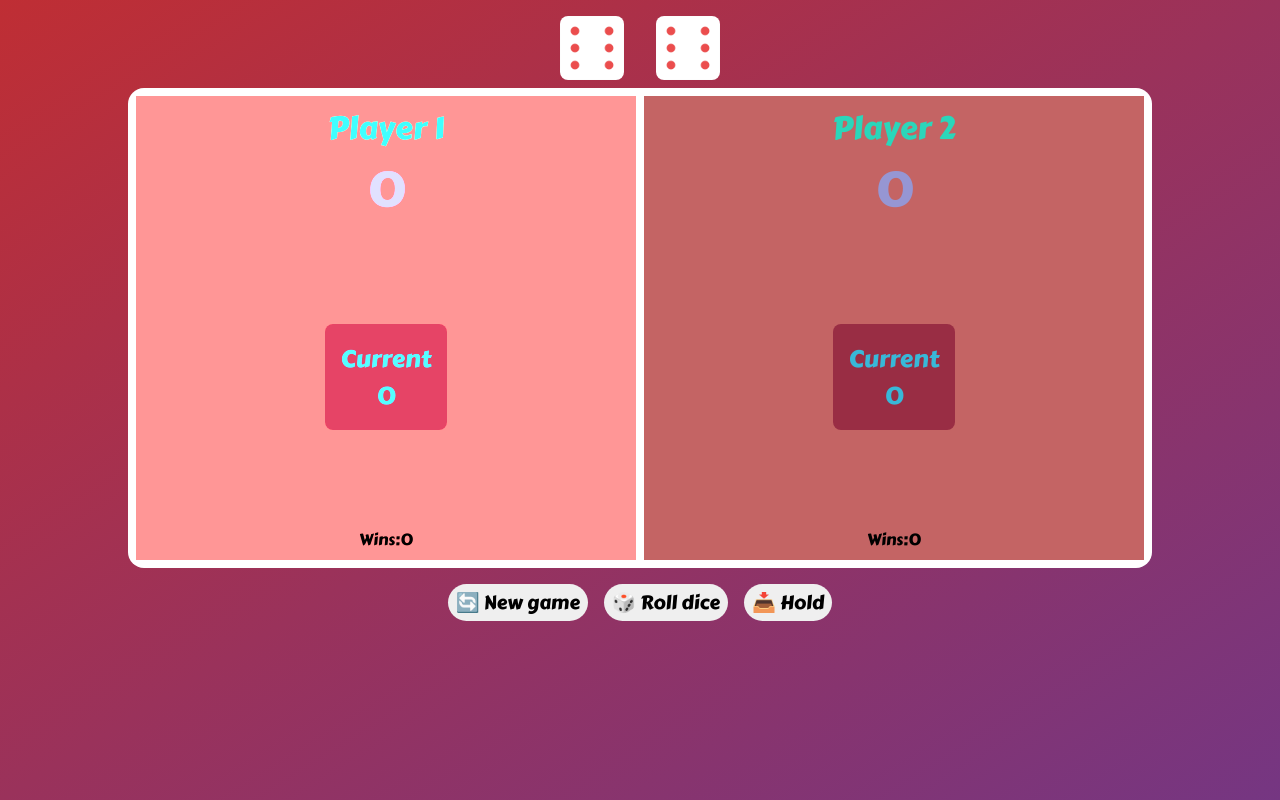
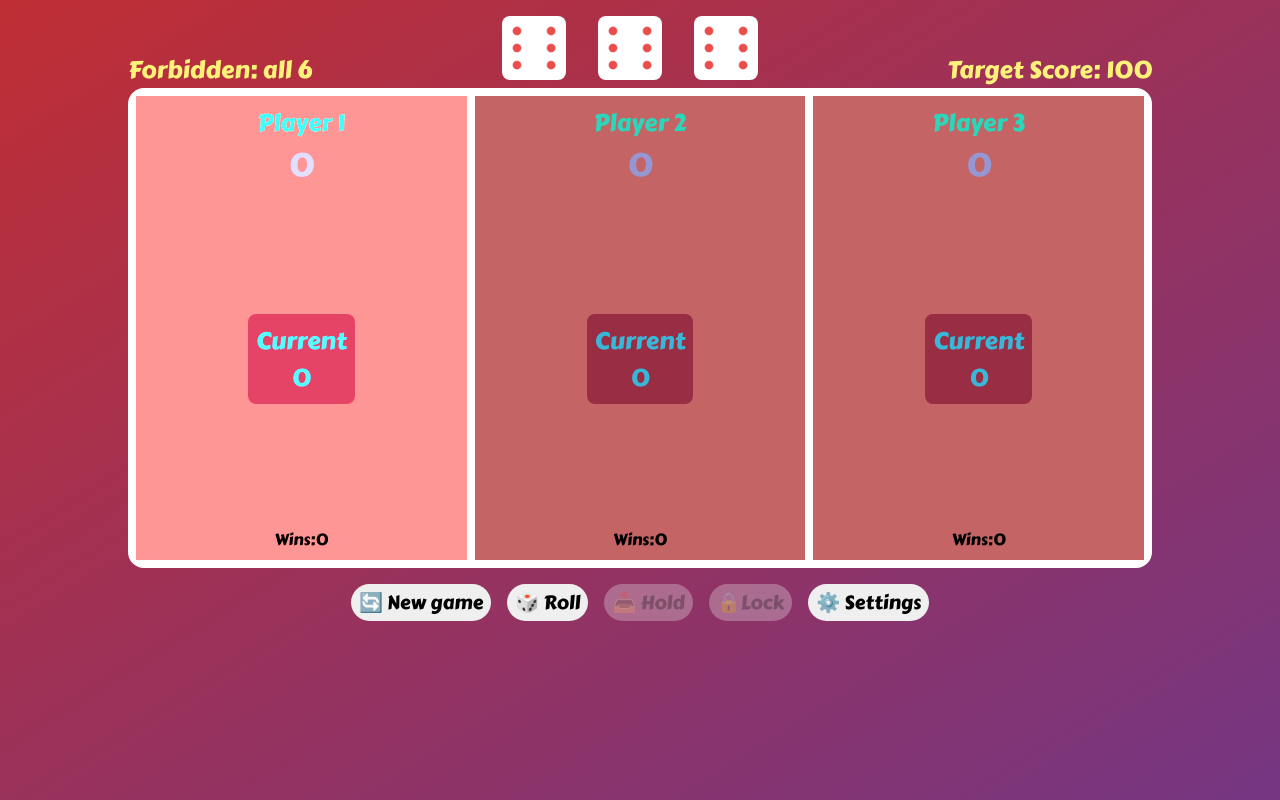
Before and after one commit to mick84/dices, a React (Create React App) app: page / in a window 1280 px wide. Both pictures are taken after a click on the button "🏁Start!". Built offline with nearby package versions, Linux system fonts and the light colour scheme.

Commit message:
continue rimproving logic

```diff
--- a/src/App.jsx
+++ b/src/App.jsx
@@ -2,26 +2,29 @@ import "./App.css";
 import { useState } from "react";
 import Game from "./components/Game";
 import PresetPage from "./components/PresetPage";
-
+const initState = {
+  targetScore: 100,
+  gameIsRunning: false,
+  players: 3,
+  dicesPlaying: 3,
+  round: 0,
+  forbiddenSeq: 6,
+  settingsMode: true,
+};
 function App() {
-  const [state, setState] = useState({
-    targetScore: 100,
-    gameIsRunning: false,
-    players: 2,
-    dicesPlaying: 2,
-  });
-
+  const [state, setState] = useState(initState);
   return (
     <div className="App">
-      {!state.gameIsRunning && (
+      {state.settingsMode && (
         <PresetPage
           {...state}
           changePresets={(presets) => setState((p) => ({ ...p, ...presets }))}
         />
       )}
-      {state.gameIsRunning && <Game {...state} />}
+      {!state.settingsMode && (
+        <Game {...state} gotoSettings={() => setState(() => initState)} />
+      )}
     </div>
   );
 }
-
 export default App;
--- a/src/components/Controls.jsx
+++ b/src/components/Controls.jsx
@@ -1,13 +1,7 @@
 import styled from "styled-components";
-
 export default styled.section`
   display: flex;
   justify-content: center;
   gap: 1rem;
   padding: 1rem;
 `;
-/*
-export default function Controls(props) {
-  return <ControlsUI>{props.children}</ControlsUI>;
-}
-*/
--- a/src/components/Game.jsx
+++ b/src/components/Game.jsx
@@ -5,6 +5,8 @@ import Dices from "./Dices";
 import Player from "./Player";
 import Button from "./Button";
 import dicesResults from "../utils/dicesResults";
+import { treatWinner, treatLoser } from "../utils/treatPlayer";
+import circularShifted from "../utils/circularShifted";
 export const GameEl = styled.div`
   min-height: 100vh;
   width: 100vw;
@@ -13,7 +15,6 @@ export const GameEl = styled.div`
   flex-direction: column;
   padding: 0.5rem;
 `;
-
 const PlayersContainer = styled.div`
   display: flex;
   //justify-items: stretch;
@@ -24,69 +25,171 @@ const PlayersContainer = styled.div`
   border-radius: 1rem;
   overflow: hidden;
   height: 60vh;
+  position: relative;
 `;
-/* full state for Game:{
-targetScore,
-gameIsRunning,
-players,
-diceResults:[]
-dicesPlaying,
- currentPlayer,
-    round,
-    playersLeft}
+const Info = styled.p`
+  color: #fff27b;
+  font-size: 1.5rem;
+`;
+const FlexCont = styled.div`
+  width: 80vw;
+  display: flex;
+  justify-content: space-between;
+  align-items: flex-end;
+`;
+/* props = {
+      targetScore,
+      gameIsRunning: true,
+      diceResults: Array<6>(playersQuantity),
+      playersRemained:number=players.length
+      players: Array<{
+        totalScore: 0,
+        currentScore: 0,
+        wins: 0,
+        locked:false
+        isPlaying: true,
+        playerNum: i,         <= i from 0 to players.length, excluding!
+      }>(players.length),
+      currentPlayer : players[0]
+    };
+
+    {
+      gameisrunning,diceresults,playersRemained,players,currentPlayer
+    }
 */
+
 export default function Game(props) {
+  const { gameIsRunning, diceResults, players, playerIndex } = props;
   const [state, setState] = useState({
-    ...props,
-    currentPlayer: 0,
-    round: 0,
-    playersLeft: props.players,
-    diceResults: Array.from({ length: props.dicesPlaying }, () => 6),
+    gameIsRunning,
+    diceResults,
+    players,
+    playerIndex,
   });
-  const [players, setPlayers] = useState(
-    Array.from({ length: state.players }, (_, i) => ({
-      totalScore: 0,
-      currentScore: 0,
-      wins: 0,
-      isPlaying: true,
-      playerNum: i,
-    }))
-  );
+  /*
+  const playerEls = state.players.map((_, i) => (
+    <Player key={i} active={i === state.playerIndex} {...state.players[i]} />
+  ));
+  */
   const handleRolling = () => {
-    const diceResults = dicesResults(props.dicesPlaying, true);
-    setState((p) => ({ ...p, diceResults }));
-    if (diceResults.every((n) => n === 6)) {
-      console.log("6 everywhere");
-      //switch to next active player:
-      const nextPlayer = players
-        .concat(players)
-        .slice(state.currentPlayer + 1)
-        .find((el) => el.isPlaying === true);
-      setPlayers((players) => {
-        players[state.currentPlayer].currentScore += 10;
-
-        return players;
+    //!-------------check if there are active unlocked players!
+    const diceResults = dicesResults(props.dicesPlaying);
+    setState((st) => ({ ...st, diceResults }));
+    if (diceResults.every((n) => n === props.forbiddenSeq)) {
+      const repeated = circularShifted(state.players, state.playerIndex);
+      const nextPlayer = repeated.find((el) => !el.lost && !el.locked);
+      setState((st) => {
+        st.players[st.playerIndex].currentScore = 0;
+        st.playerIndex = nextPlayer.playerNum;
+        return { ...st };
       });
-      setState((p) => ({ ...p, currentPlayer: nextPlayer.playerNum }));
       return;
     }
-    //check if current player has more than|equal to target
+    const newScore = diceResults.reduce(
+      (a, b) => a + b,
+      state.players[state.playerIndex].currentScore
+    );
+    console.log(newScore, props.targetScore);
+    setState((st) => {
+      const player = st.players[st.playerIndex];
+      player.currentScore = newScore;
+      switch (true) {
+        case newScore > props.targetScore:
+          treatLoser(player, st);
+          break;
+        case newScore === props.targetScore:
+          for (const p of st.players) {
+            p.lost = p !== player;
+            // p.isPlaying = p === player;
+          }
+          st.gameIsRunning = false;
+          treatWinner(player, st);
+          break;
+        default:
+          return { ...st }; //! ----------------????----------------
+      }
+      const otherPlaying = st.players.filter((p) => !p.lost && !p.locked);
+      if (otherPlaying.length > 1) {
+        st.playerIndex = otherPlaying[0].playerNum;
+      } else if (otherPlaying.length === 1) {
+        //otherPlaying[0].locked = true;
+        //calculate max score from all not losers:
+        const scoresToCompare = st.players.map((p) =>
+          p.lost ? 0 : p.totalScore
+        );
+        const winnerScore = Math.max(scoresToCompare);
+        const winners = st.players.filter((p) => p.totalScore === winnerScore);
+        for (const winner of winners) {
+          treatWinner(winner, st);
+        }
+        //treatWinner(otherPlaying[0], state);
+      }
+      return { ...st };
+    });
   };
+  const handleHold = (lock) => {
+    //set player's current score to total score
+    setState((st) => {
+      const player = st.players[st.playerIndex];
+      player.totalScore += player.currentScore;
+      player.currentScore = 0;
+      player.locked = lock;
+      const repeated = circularShifted(st.players, st.playerIndex);
+      const playersIn = repeated.filter((p) => !p.lost && !p.locked);
+      const nextPlayer = playersIn.length > 1 && playersIn[0];
+      if (nextPlayer) {
+        st.playerIndex = nextPlayer.playerNum;
+      } else {
+        st.gameIsRunning = false;
+      }
+      return { ...st };
+    });
+  };
+  const handleReset = () => {};
   return (
     <GameEl>
-      <Dices
-        quantity={state.dicesPlaying}
-        diceResults={state.diceResults}
-      ></Dices>
+      <FlexCont>
+        <Info>Forbidden: all {props.forbiddenSeq}</Info>
+        <Dices
+          quantity={state.dicesPlaying}
+          diceResults={state.diceResults}
+        ></Dices>
+        <Info>Target Score: {props.targetScore}</Info>
+      </FlexCont>
       <PlayersContainer>
-        {players.map((_, i) => (
-          <Player key={i} active={i === state.currentPlayer} {...players[i]} />
+        {state.players.map((_, i) => (
+          <Player
+            key={i}
+            active={i === state.playerIndex}
+            {...state.players[i]}
+          />
         ))}
       </PlayersContainer>
       <Controls>
-        <Button>🔄 New game</Button>
-        <Button onClick={handleRolling}>🎲 Roll dice</Button>
-        <Button>📥 Hold</Button>
+        <Button onClick={handleReset}>🔄 New game</Button>
+        <Button onClick={handleRolling} disabled={!state.gameIsRunning}>
+          🎲 Roll
+        </Button>
+        <Button
+          onClick={handleHold.bind(null, false)}
+          disabled={
+            !state.gameIsRunning ||
+            state.players[state.playerIndex].currentScore === 0
+          }
+        >
+          📥 Hold
+        </Button>
+        <Button
+          onClick={handleHold.bind(null, true)}
+          disabled={
+            !state.gameIsRunning ||
+            state.players[state.playerIndex].currentScore === 0 ||
+            state.players[state.playerIndex].locked
+          }
+        >
+          🔒Lock
+        </Button>
+        <Button onClick={props.gotoSettings}>⚙️ Settings</Button>
       </Controls>
     </GameEl>
   );
--- a/src/components/Player.jsx
+++ b/src/components/Player.jsx
@@ -1,11 +1,11 @@
 import styled from "styled-components";
-
+//import { useState } from "react";
 const PlayerTitle = styled.p`
   color: #2bd6ba;
-  font-size: 2rem;
+  font-size: 1.5rem;
 `;
 const PlayerScore = styled.p`
-  font-size: 3rem;
+  font-size: 2rem;
   color: #9696d3;
 `;
 const Current = styled.div`
@@ -14,7 +14,22 @@ const Current = styled.div`
   background-color: #992d44;
   border-radius: 0.5rem;
   width: fit-content;
-  padding: 1rem;
+  padding: 0.5rem;
+  &.winner,
+  &.locked {
+    height: 4rem;
+    width: 5rem;
+    background-size: contain;
+    background-repeat: no-repeat;
+    background-color: transparent;
+    background-position: center;
+  }
+  &.winner {
+    background-image: url(/pics/crown.png);
+  }
+  &.locked {
+    background-image: url(/pics/lock.png);
+  }
 `;
 const Header = styled.div`
   display: flex;
@@ -28,21 +43,35 @@ const PlayerSec = styled.section`
   justify-content: space-between;
   align-items: center;
   width: 100%;
+  //position: relative;
+  overflow: hidden;
   &.active {
     filter: brightness(1.5);
+  }
+  &.lost {
+    filter: brightness(0.5);
   }
 `;
 export default function Player(props) {
   //console.log(props);
+  //const [className,setClassName]=useState(props.active && "active");
+  ///const { winner, locked, lost } = props;
+  //const [state, setState] = useState({ winner, locked, lost });
   return (
-    <PlayerSec className={props.active && "active"}>
+    <PlayerSec className={(props.active && "active") || (props.lost && "lost")}>
       <Header>
         <PlayerTitle>Player {props.playerNum + 1}</PlayerTitle>
         <PlayerScore>{props.totalScore}</PlayerScore>
       </Header>
-      <Current>
-        <p>Current</p>
-        <p>{props.currentScore}</p>
+      <Current
+        className={(props.winner && "winner") || (props.locked && "locked")}
+      >
+        {!(props.winner || props.locked) && (
+          <>
+            <p>Current</p>
+            <p>{props.currentScore}</p>
+          </>
+        )}
       </Current>
       <p>Wins:{props.wins} </p>
     </PlayerSec>
--- a/src/components/PresetPage.jsx
+++ b/src/components/PresetPage.jsx
@@ -1,16 +1,9 @@
-import { useRef } from "react";
+import { useRef, useState } from "react";
 import styled from "styled-components";
 
 import { GameEl } from "./Game";
 import Button from "./Button";
 
-/*props to gameEl: {
-  targetScore: 100,
-  gameIsRunning: false,
-  players: 2,
-  dicesPlaying: 2,
-
-  changePresets} */
 const InputBlock = styled.div`
   background-color: #ca7b99;
   display: flex;
@@ -20,7 +13,6 @@ const InputBlock = styled.div`
   padding: 0.5rem;
   & > input,
   select {
-    height: 1.5rem;
     padding: 0.25rem 1rem;
   }
 `;
@@ -28,13 +20,30 @@ export default function PresetPage(props) {
   const targetScoreRef = useRef();
   const playersRef = useRef();
   const dicesRef = useRef();
+  const [seq, setSeq] = useState(props.forbiddenSeq);
   const handleSubmit = (e) => {
     e.preventDefault();
+    const players = Array.from(
+      { length: +playersRef.current.value },
+      (_, i) => ({
+        totalScore: 0,
+        currentScore: 0,
+        lost: false,
+        winner: false,
+        wins: 0,
+        // isPlaying: true,
+        playerNum: i,
+        locked: false,
+      })
+    );
     const updatedprops = {
+      settingsMode: false,
+      forbiddenSeq: seq,
       targetScore: +targetScoreRef.current.value,
       gameIsRunning: true,
-      players: +playersRef.current.value,
-      dicesPlaying: +dicesRef.current.value,
+      playerIndex: 0,
+      diceResults: Array.from({ length: +dicesRef.current.value }, () => seq),
+      players,
     };
     props.changePresets(updatedprops);
   };
@@ -54,8 +63,13 @@ export default function PresetPage(props) {
           and end the turn
         </li>
         <li>
-          Note if you get 6 on all the dices, you will lose all the poins from
-          "Current" and the turn will go to another player
+          Clicking on "Lock" you will participate without throwing dices. At the
+          end, your score will be compared to other's in order to find the
+          winner!
+        </li>
+        <li>
+          Note if you get {seq} on all the dices, you will lose all the poins
+          from "Current" and the turn will go to another player
         </li>
         <li>
           If you managed to reach exactly the target score, you win. If you
@@ -63,6 +77,22 @@ export default function PresetPage(props) {
         </li>
       </ul>
       <form onSubmit={handleSubmit}>
+        <InputBlock>
+          <label htmlFor="seq">Choose forbidden sequence:</label>
+          <select
+            name="seq"
+            id="seq"
+            defaultValue={props.forbiddenSeq}
+            onChange={(e) => setSeq(() => e.target.value)}
+          >
+            <option value={1}>1</option>
+            <option value={2}>2</option>
+            <option value={3}>3</option>
+            <option value={4}>4</option>
+            <option value={5}>5</option>
+            <option value={6}>6</option>
+          </select>
+        </InputBlock>
         <InputBlock>
           <label htmlFor="players">Choose number of players:</label>
           <select
@@ -99,6 +129,7 @@ export default function PresetPage(props) {
             defaultValue={props.targetScore}
             min={50}
             max={500}
+            step={50}
           />
         </InputBlock>
         <Button type="submit">🏁Start!</Button>
--- a/src/index.js
+++ b/src/index.js
@@ -5,9 +5,9 @@ import App from "./App";
 
 const root = ReactDOM.createRoot(document.getElementById("root"));
 root.render(
-  <React.StrictMode>
-    <App />
-  </React.StrictMode>
+  //<React.StrictMode>
+  <App />
+  //</React.StrictMode>
 );
 
 // If you want to start measuring performance in your app, pass a function
--- /dev/null
+++ b/src/utils/circularShifted.js
@@ -0,0 +1,7 @@
+/**
+ * @param {[]} arr
+ * @param {number} index
+ */
+export default function circularShifted(arr, index) {
+  return arr.concat(arr).slice(index + 1, index + 1 + arr.length);
+}
--- a/src/utils/dicesResults.js
+++ b/src/utils/dicesResults.js
@@ -1,5 +1,5 @@
-export default function dicesResults(dicesQty, sixes = false) {
+export default function dicesResults(dicesQty, testNum = false) {
   return Array.from({ length: dicesQty }, () =>
-    sixes ? 6 : Math.floor(1 + 6 * Math.random())
+    testNum ? testNum : Math.floor(1 + 6 * Math.random())
   );
 }
--- /dev/null
+++ b/src/utils/treatPlayer.js
@@ -0,0 +1,48 @@
+export function treatWinner(player, state) {
+  player.wins++;
+  player.locked = false;
+  player.winner = true;
+  /*
+  for (const p of state.players) {
+    p.lost = p !== player;
+    p.isPlaying = p === player;
+  }
+  */
+  //state.playerIndex = player.playerNum;
+
+  console.log(`Player ${state.playerIndex + 1} won!`);
+}
+export function treatLoser(player /*,state*/) {
+  player.lost = true;
+  player.isPlaying = false;
+  /*
+  const otherPlaying = state.players.filter((p) => p.isPlaying && !p.locked);
+  if (otherPlaying.length > 1) {
+    state.playerIndex = otherPlaying[0].playerNum;
+  } else if (otherPlaying.length === 1) {
+    //otherPlaying[0].locked = true;
+    //calculate max score from all not losers:
+    const scoresToCompare = state.players.map((p) =>
+      p.isplaying ? p.totalScore : 0
+    );
+    const winnerScore = Math.max(scoresToCompare);
+    const winners = state.players.filter((p) => p.totalScore === winnerScore);
+    for (const winner of winners) {
+      treatWinner(winner, state);
+    }
+
+    //treatWinner(otherPlaying[0], state);
+  }
+  */
+}
+export function findWinners(players) {}
+export function resetPlayer(player, hard = false) {
+  if (hard) {
+    player.lost = false;
+    player.winner = false;
+    player.locked = false;
+    player.isPlaying = true;
+    player.totalScore = 0;
+  }
+  player.currentScore = 0;
+}
```
Also changed, not shown: public/pics/lock.png (added), 1 other file (tests, documents, lock files or other folders).
